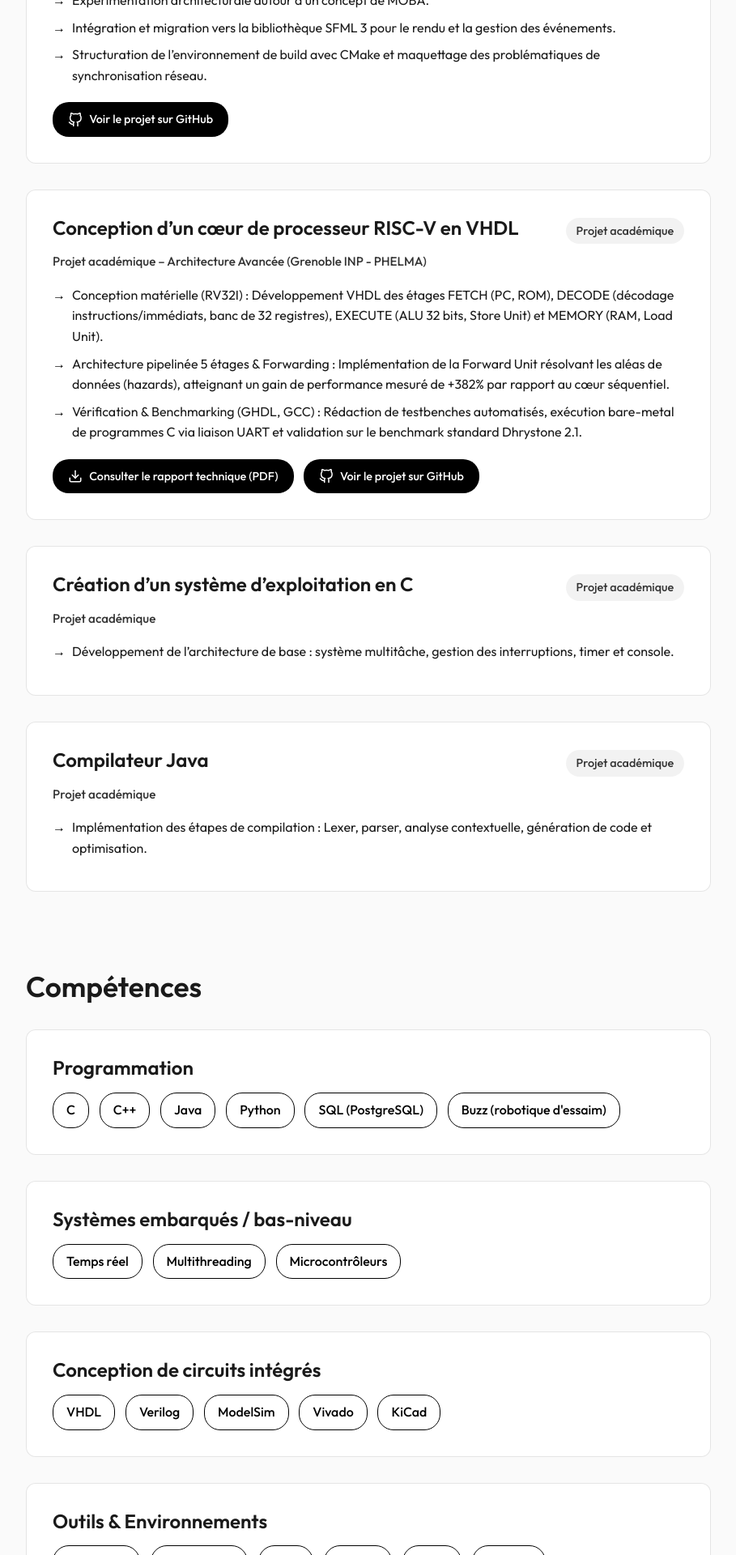
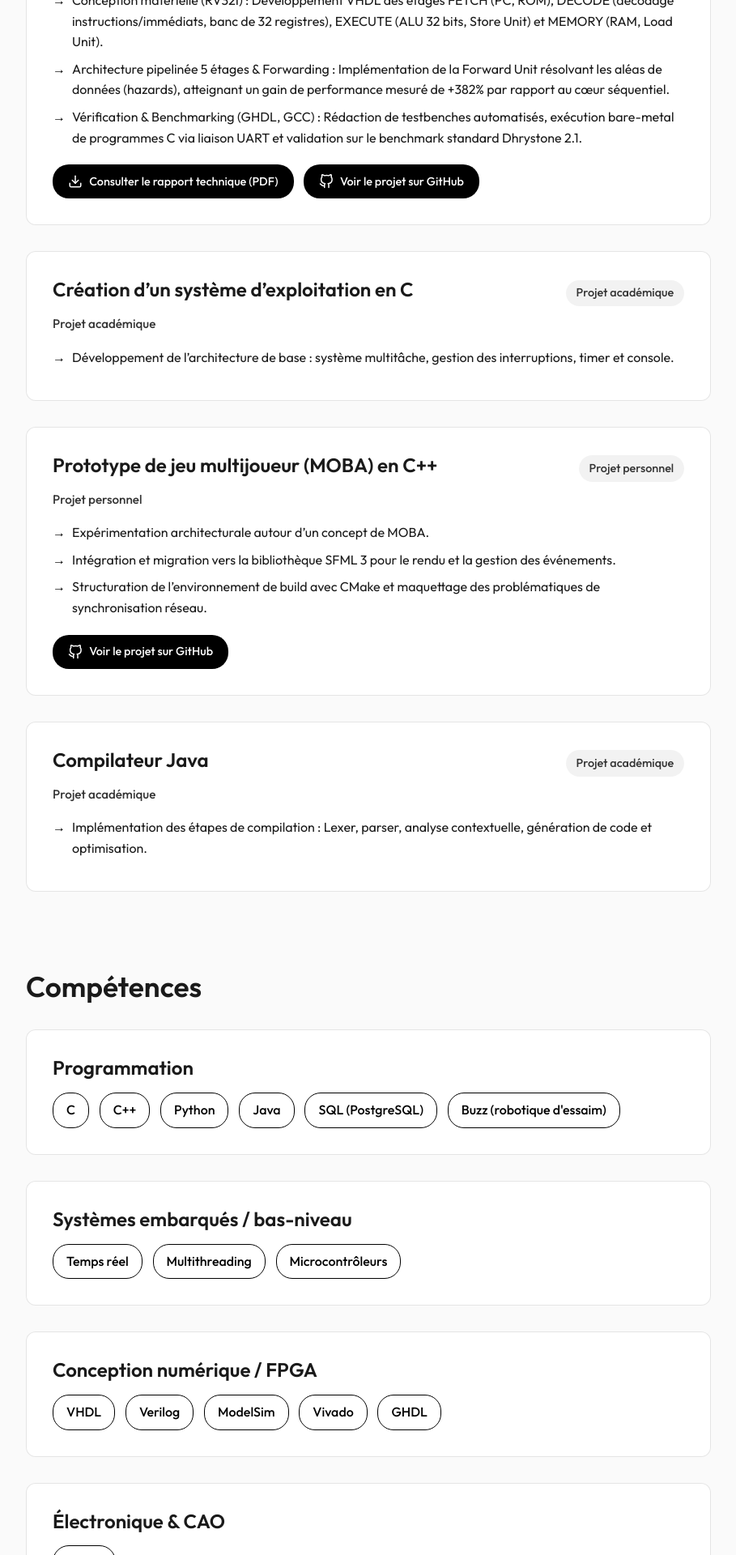
Before and after one commit to Tan9uyyy/vitrine_web, a React (Vite) app: page / in a window 1280 px wide. Shown: the part 1200-3120 px from the top of the page at 81% size, without its empty margins (338-1247 px from the left). Built offline with nearby package versions, Linux system fonts and the light colour scheme.

Commit message:
coherence cv

```diff
--- a/src/components/Education.jsx
+++ b/src/components/Education.jsx
@@ -11,7 +11,7 @@ function Education({ lang }) {
           desc: "Diplôme d'ingénieur - Systèmes Embarqués et Objets Connectés (SEOC). Conception et vérification de SoC (multi-cœurs, NoC), sécurité matérielle, contrôle-commande temps réel."
         },
         {
-          school: "Classes Préparatoires aux Grandes Écoles (CPGE)",
+          school: "CPGE MP2I / MPI — Lycée Claude Fauriel (Saint-Étienne)",
           date: "2022 – 2024",
           desc: "Spécialisation en Mathématiques, Physique et Informatique."
         }
@@ -26,7 +26,7 @@ function Education({ lang }) {
           desc: "Engineering Degree - Embedded Systems and Connected Objects (SEOC). SoC design and verification (multi-core, NoC), hardware security, real-time control."
         },
         {
-          school: "Science preparatory classes (CPGE)",
+          school: "CPGE MP2I / MPI — Lycée Claude Fauriel (Saint-Étienne)",
           date: "2022 – 2024",
           desc: "Specialization in Mathematics, Physics, and Computer Science."
         }
--- a/src/components/ExperienceProjects.jsx
+++ b/src/components/ExperienceProjects.jsx
@@ -42,22 +42,6 @@ function ExperienceProjects({ lang }) {
           image: `${import.meta.env.BASE_URL}assets/gif/stage2A.gif`
         },
         {
-          title: "Prototype de jeu multijoueur (MOBA) en C++",
-          subtitle: "Projet personnel",
-          date: "Projet personnel",
-          bullets: [
-            "Expérimentation architecturale autour d’un concept de MOBA.",
-            "Intégration et migration vers la bibliothèque SFML 3 pour le rendu et la gestion des événements.",
-            "Structuration de l’environnement de build avec CMake et maquettage des problématiques de synchronisation réseau."
-          ],
-          image: `${import.meta.env.BASE_URL}assets/gif/lol.gif`,
-          link: "https://github.com/Tan9uyyy/MiniLeagueOfLegends",
-          github: {
-            url: "https://github.com/Tan9uyyy/MiniLeagueOfLegends",
-            label: "Voir le projet sur GitHub"
-          }
-        },
-        {
           title: "Conception d’un cœur de processeur RISC-V en VHDL",
           subtitle: "Projet académique – Architecture Avancée (Grenoble INP - PHELMA)",
           date: "Projet académique",
@@ -85,6 +69,22 @@ function ExperienceProjects({ lang }) {
             "Développement de l’architecture de base : système multitâche, gestion des interruptions, timer et console."
           ],
           image: `${import.meta.env.BASE_URL}assets/gif/os_animation.gif`
+        },
+        {
+          title: "Prototype de jeu multijoueur (MOBA) en C++",
+          subtitle: "Projet personnel",
+          date: "Projet personnel",
+          bullets: [
+            "Expérimentation architecturale autour d’un concept de MOBA.",
+            "Intégration et migration vers la bibliothèque SFML 3 pour le rendu et la gestion des événements.",
+            "Structuration de l’environnement de build avec CMake et maquettage des problématiques de synchronisation réseau."
+          ],
+          image: `${import.meta.env.BASE_URL}assets/gif/lol.gif`,
+          link: "https://github.com/Tan9uyyy/MiniLeagueOfLegends",
+          github: {
+            url: "https://github.com/Tan9uyyy/MiniLeagueOfLegends",
+            label: "Voir le projet sur GitHub"
+          }
         },
         {
           title: "Compilateur Java",
@@ -116,22 +116,6 @@ function ExperienceProjects({ lang }) {
           image: `${import.meta.env.BASE_URL}assets/gif/stage2A.gif`
         },
         {
-          title: "Multiplayer Game Prototype (MOBA) in C++",
-          subtitle: "Personal Project",
-          date: "Personal Project",
-          bullets: [
-            "Architectural experimentation around a MOBA concept.",
-            "Integration and migration to the SFML 3 library for rendering and event handling.",
-            "Structuring the build environment with CMake and prototyping network synchronization challenges."
-          ],
-          image: `${import.meta.env.BASE_URL}assets/gif/lol.gif`,
-          link: "https://github.com/Tan9uyyy/MiniLeagueOfLegends",
-          github: {
-            url: "https://github.com/Tan9uyyy/MiniLeagueOfLegends",
-            label: "View project on GitHub"
-          }
-        },
-        {
           title: "RISC-V Processor Core Design in VHDL",
           subtitle: "Academic Project – Advanced Architecture (Grenoble INP - PHELMA)",
           date: "Academic Project",
@@ -159,6 +143,22 @@ function ExperienceProjects({ lang }) {
             "Development of the core architecture: multitasking system, interrupt management, timer, and console."
           ],
           image: `${import.meta.env.BASE_URL}assets/gif/os_animation.gif`
+        },
+        {
+          title: "Multiplayer Game Prototype (MOBA) in C++",
+          subtitle: "Personal Project",
+          date: "Personal Project",
+          bullets: [
+            "Architectural experimentation around a MOBA concept.",
+            "Integration and migration to the SFML 3 library for rendering and event handling.",
+            "Structuring the build environment with CMake and prototyping network synchronization challenges."
+          ],
+          image: `${import.meta.env.BASE_URL}assets/gif/lol.gif`,
+          link: "https://github.com/Tan9uyyy/MiniLeagueOfLegends",
+          github: {
+            url: "https://github.com/Tan9uyyy/MiniLeagueOfLegends",
+            label: "View project on GitHub"
+          }
         },
         {
           title: "Java Compiler",
--- a/src/components/Interests.jsx
+++ b/src/components/Interests.jsx
@@ -11,7 +11,7 @@ function Interests({ lang }) {
         },
         {
           title: "Veille Technologique",
-          desc: "Outils de développement, Intelligence Artificielle (IA), découvertes et innovations technologiques."
+          desc: "Intelligence Artificielle (IA), architectures matérielles, développement bas-niveau."
         }
       ]
     },
@@ -24,7 +24,7 @@ function Interests({ lang }) {
         },
         {
           title: "Technology Watch",
-          desc: "Development tools, Artificial Intelligence (AI), emerging technological innovations."
+          desc: "Artificial Intelligence (AI), hardware architectures, low-level development."
         }
       ]
     }
--- a/src/components/Skills.jsx
+++ b/src/components/Skills.jsx
@@ -7,27 +7,31 @@ function Skills({ lang }) {
       categories: [
         {
           name: "Programmation",
-          skills: ["C", "C++", "Java", "Python", "SQL (PostgreSQL)", "Buzz (robotique d'essaim)"]
+          skills: ["C", "C++", "Python", "Java", "SQL (PostgreSQL)", "Buzz (robotique d'essaim)"]
         },
         {
           name: "Systèmes embarqués / bas-niveau",
           skills: ["Temps réel", "Multithreading", "Microcontrôleurs"]
         },
         {
-          name: "Conception de circuits intégrés",
-          skills: ["VHDL", "Verilog", "ModelSim", "Vivado", "KiCad"]
+          name: "Conception numérique / FPGA",
+          skills: ["VHDL", "Verilog", "ModelSim", "Vivado", "GHDL"]
+        },
+        {
+          name: "Électronique & CAO",
+          skills: ["KiCad"]
         },
         {
           name: "Outils & Environnements",
           skills: ["Linux (CLI)", "Git / GitHub", "GDB", "CMake", "Make", "VSCode"]
         },
         {
+          name: "Méthodologies",
+          skills: ["Tests unitaires", "Documentation technique", "Optimisation de performance", "Méthode Agile: Scrum"]
+        },
+        {
           name: "Langues",
           skills: ["Français (Langue maternelle)", "Anglais (C1 - Courant)"]
-        },
-        {
-          name: "Méthodologies",
-          skills: ["Tests unitaires", "Documentation technique", "Optimisation de performance", "Méthode Agile: Scrum"]
         }
       ]
     },
@@ -36,27 +40,31 @@ function Skills({ lang }) {
       categories: [
         {
           name: "Programming",
-          skills: ["C", "C++", "Java", "Python", "SQL (PostgreSQL)", "Buzz (swarm robotics)"]
+          skills: ["C", "C++", "Python", "Java", "SQL (PostgreSQL)", "Buzz (swarm robotics)"]
         },
         {
           name: "Embedded systems / low-level",
           skills: ["Real-time", "Multithreading", "Microcontrollers"]
         },
         {
-          name: "Digital integrated circuit design",
-          skills: ["VHDL", "Verilog", "ModelSim", "Vivado", "KiCad"]
+          name: "Digital Design & FPGA",
+          skills: ["VHDL", "Verilog", "ModelSim", "Vivado", "GHDL"]
+        },
+        {
+          name: "Electronics & CAD",
+          skills: ["KiCad"]
         },
         {
           name: "Tools & environments",
           skills: ["Linux (CLI)", "Git / GitHub", "GDB", "CMake", "Make", "VSCode"]
         },
         {
+          name: "Methodologies",
+          skills: ["Unit testing", "Technical documentation", "Performance optimization", "Agile methodology: Scrum"]
+        },
+        {
           name: "Languages",
           skills: ["French (Native)", "English (C1 - Fluent)"]
-        },
-        {
-          name: "Methodologies",
-          skills: ["Unit testing", "Technical documentation", "Performance optimization", "Agile methodology: Scrum"]
         }
       ]
     }
```
